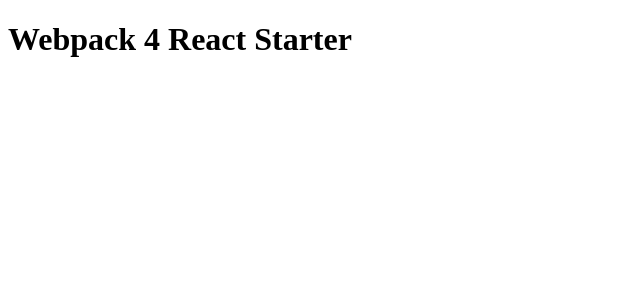
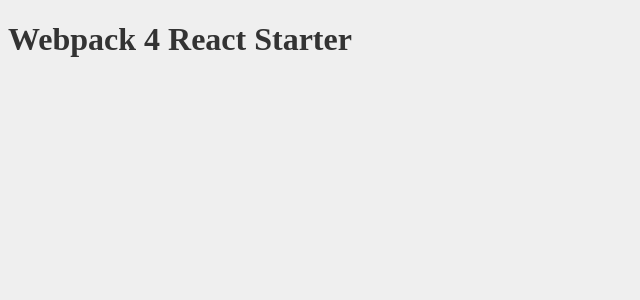
Before and after one commit to piotrlewandowski/webpack-4-react-starter, a React app: page / in a window 1280 px wide. Shown: the top 300 px of the page, without its empty margins (0-640 px from the left). Built offline with nearby package versions, Linux system fonts and the light colour scheme; the HTML template or start-up script is replaced by a standard one.

Commit message:
feat: SASS and PostCSS support with separate CSS stylesheets generation

```diff
--- /dev/null
+++ b/postcss.config.js
@@ -0,0 +1,5 @@
+module.exports = {
+  plugins: [
+    require('autoprefixer'),
+  ]
+};
--- a/src/index.js
+++ b/src/index.js
@@ -2,6 +2,8 @@
 import ReactDOM from 'react-dom';
 
 import { App } from './app';
+
+import './styles/main.scss';
 
 const render = () => {
   ReactDOM.render(
--- /dev/null
+++ b/src/styles/main.scss
@@ -0,0 +1,7 @@
+$color-primary: #333;
+$background-primary: #EFEFEF;
+
+:root {
+  color: $color-primary;
+  background: $background-primary;
+}
--- a/webpack.config.base.babel.js
+++ b/webpack.config.base.babel.js
@@ -6,9 +6,12 @@
 
 // Import webpack plugins
 import HtmlWebpackPlugin from 'html-webpack-plugin';
+import ExtractCssChunks from 'extract-css-chunks-webpack-plugin';
 
 // Import package.json
 import PKG from './package';
+
+const DEVELOPMENT = process.env.NODE_ENV === 'development' ? true : false;
 
 export default {
   // The base directory for resolving `entry` (must be absolute path)
@@ -39,6 +42,22 @@
         use: {
           loader: 'babel-loader',
         },
+      },
+
+      // Process Sass/SCSS and CSS files
+      {
+        test: /\.(sa|sc|c)ss$/,
+        use: [
+          {
+            loader: ExtractCssChunks.loader,
+            options: {
+              hmr: DEVELOPMENT,
+            },
+          },
+          'css-loader?sourceMap',
+          'postcss-loader?sourceMap',
+          'sass-loader?sourceMap',
+        ],
       },
     ],
   },
@@ -73,5 +92,9 @@
         minifyURLs: true,
       },
     }),
+    new ExtractCssChunks({
+      filename: '[name].css',
+      chunkFilename: '[id].css',
+    }),
   ],
 };
```
Also changed, not shown: package.json (+7 -1 lines), 2 other files (tests, documents, lock files or other folders).
